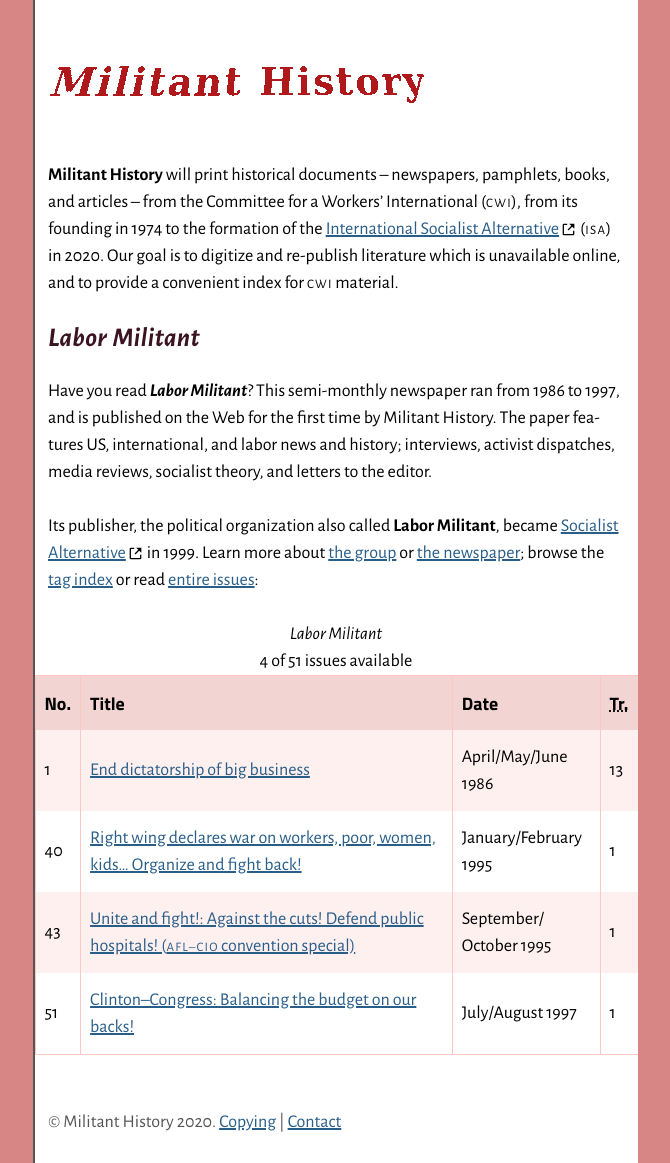
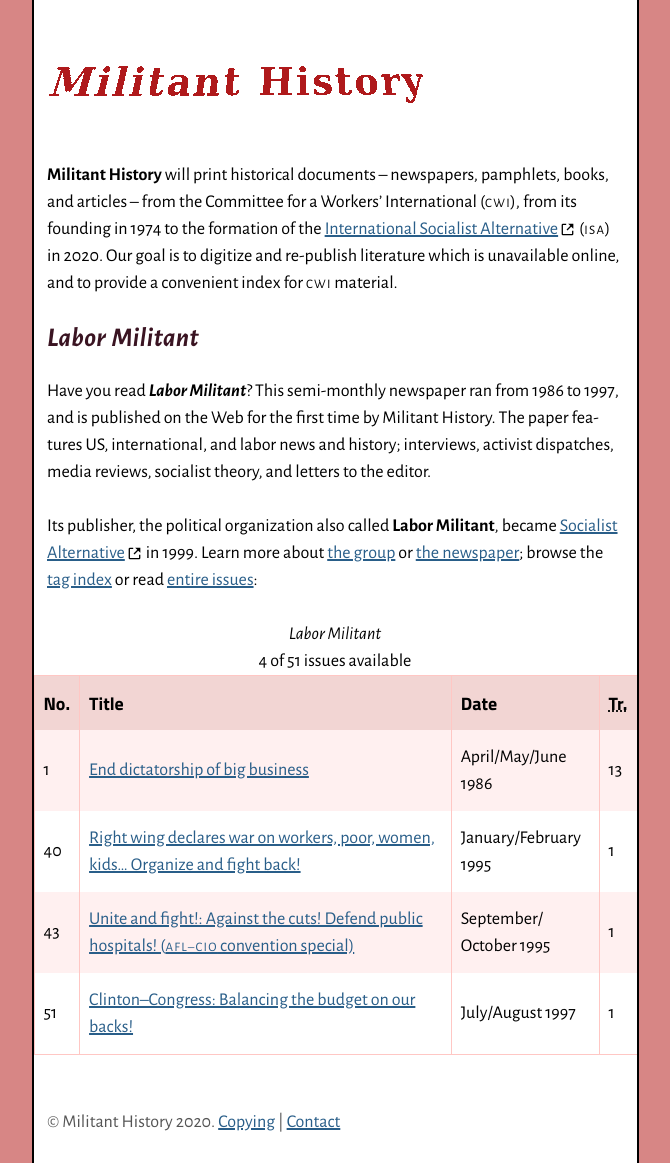
Before and after one commit to jackwillis/militanthistory, a Jekyll site: the page built from pages/index.md, in a window 1280 px wide. Shown: the whole page, without its empty margins (305-975 px from the left). Built offline with Jekyll 4.4.1, drawn with Linux system fonts in a browser that asks for light colours.

Commit message:
More border style changes
Keep border on front page, get rid of it on rest.

```diff
--- a/styles/main.scss
+++ b/styles/main.scss
@@ -377,14 +377,11 @@
 }
 
 @media(min-width: 600px) {
-  body {
-    border-left: 1px solid #555555;
-  }
-
   html.front-page {
     background-color: #D78685;
 
     body {
+      border: 2px solid black;
       border-width: 0 2px;
       padding: 0 0.75em;
     }
```
